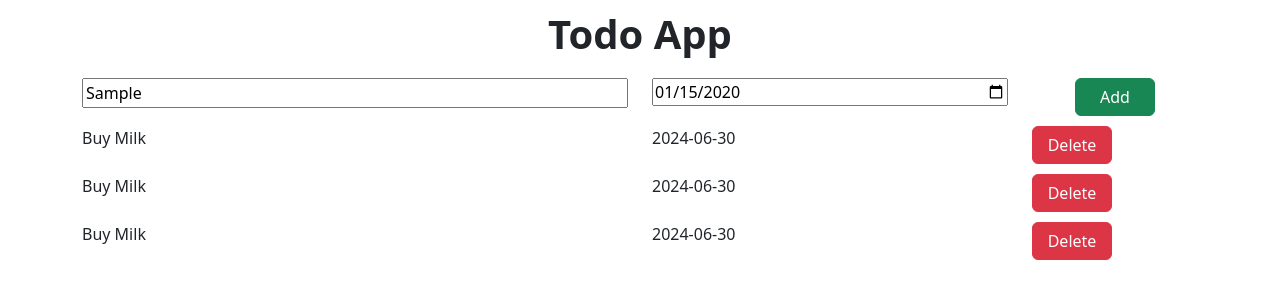
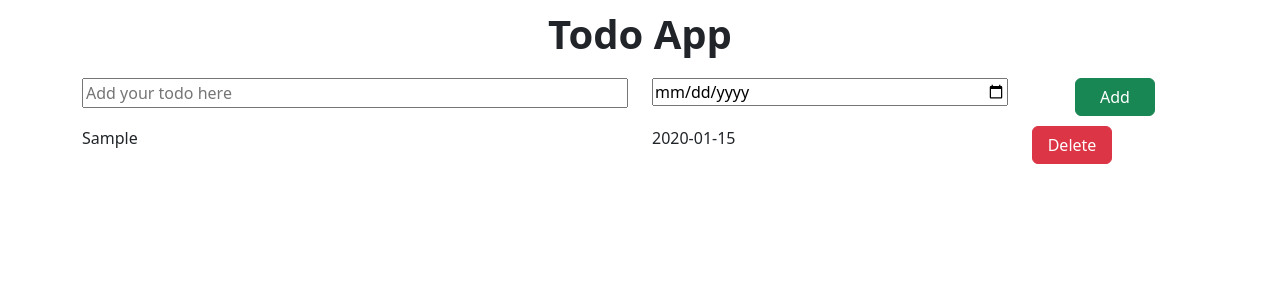
Before and after one commit to SidharthGithubb/todo-app-react, a React (Vite) app: page / in a window 1280 px wide. Both pictures are taken after typing "Sample", "2020-01-15" into the empty fields and a click on the button "Add". Shown: the top 300 px of the page. Built offline with nearby package versions, Linux system fonts and the light colour scheme.

Commit message:
Complete todo-app

```diff
--- a/src/App.jsx
+++ b/src/App.jsx
@@ -3,28 +3,35 @@ import AppName from "./components/AppName";
 import TodoItem from "./components/TodoItem";
 import "./App.css";
 import TodoItems from "./components/todoItems";
+import ErrorComponent from "./components/ErrorComponent";
+import { useState } from "react";
+function App() {
+  const [todoItems, setTodoItems] = useState([]);
+  const msg = "No items to display";
 
-function App() {
-  const todoItems = [
-    {
-      name: "Buy Milk",
-      dueDate: "2024-06-30",
-    },
-    {
-      name: "Buy Milk",
-      dueDate: "2024-06-30",
-    },
-    {
-      name: "Buy Milk",
-      dueDate: "2024-06-30",
-    },
-  ];
+  const handleNewItem = (itemName, itemDueDate) => {
+    const newItem = {
+      name: itemName,
+      dueDate: itemDueDate,
+    };
+    const newTodoItems = [...todoItems, newItem];
+    setTodoItems(newTodoItems);
+  };
+
+  const handleDeleteItem = (itemName) => {
+    const updatedItems = todoItems.filter((item) => {
+      return item.name !== itemName;
+    });
+    setTodoItems(updatedItems);
+  };
+
   return (
     <>
       <center className="todo-container">
         <AppName />
-        <AddTodo />
-        <TodoItems todoItems={todoItems} />
+        <AddTodo onNewItem={handleNewItem} />
+        {todoItems.length === 0 && <ErrorComponent message={msg} />}
+        <TodoItems todoItems={todoItems} onDeleteItem={handleDeleteItem} />
       </center>
     </>
   );
--- a/src/components/AddTodo.jsx
+++ b/src/components/AddTodo.jsx
@@ -1,15 +1,48 @@
-const AddTodo = () => {
+import { useState } from "react";
+
+const AddTodo = ({ onNewItem }) => {
+  const [todoName, setTodoName] = useState("");
+  const [todoDueDate, setTodoDueDate] = useState("");
+
+  const handleNameChange = (event) => {
+    setTodoName(event.target.value);
+  };
+
+  const handleDueDateChange = (event) => {
+    setTodoDueDate(event.target.value);
+  };
+
+  const handleAddClick = () => {
+    onNewItem(todoName, todoDueDate);
+    setTodoName("");
+    setTodoDueDate("");
+  };
   return (
     <div className="container text-center">
       <div className="row kg-row">
         <div className="col-6">
-          <input type="text" placeholder="Add your todo here" />
+          <input
+            type="text"
+            value={todoName}
+            placeholder="Add your todo here"
+            onChange={handleNameChange}
+          />
         </div>
         <div className="col-4">
-          <input type="date" />
+          <input
+            type="date"
+            value={todoDueDate}
+            onChange={handleDueDateChange}
+            required
+          />
         </div>
         <div className="col-2">
-          <button className="btn btn-success kg-button">Add</button>
+          <button
+            className="btn btn-success kg-button"
+            onClick={handleAddClick}
+          >
+            Add
+          </button>
         </div>
       </div>
     </div>
--- /dev/null
+++ b/src/components/ErrorComponent.jsx
@@ -0,0 +1,8 @@
+const ErrorComponent = ({ message }) => {
+  return (
+    <>
+      <div className="error-message">{message}</div>
+    </>
+  );
+};
+export default ErrorComponent;
--- a/src/components/TodoItem.jsx
+++ b/src/components/TodoItem.jsx
@@ -7,7 +7,12 @@ const TodoItem = (props) => {
         <div className="col-6">{todoName}</div>
         <div className="col-4">{todoDate}</div>
         <div className="col-2">
-          <button className="btn btn-danger kg-button">Delete</button>
+          <button
+            className="btn btn-danger kg-button"
+            onClick={() => props.onDeleteItem(todoName)}
+          >
+            Delete
+          </button>
         </div>
       </div>
     </div>
--- a/src/components/TodoItems.jsx
+++ b/src/components/TodoItems.jsx
@@ -1,6 +1,6 @@
 import TodoItem from "./TodoItem";
 
-const TodoItems = ({ todoItems }) => {
+const TodoItems = ({ todoItems, onDeleteItem }) => {
   return (
     <div className="items-container">
       {todoItems.map((item) => {
@@ -9,6 +9,7 @@ const TodoItems = ({ todoItems }) => {
             key={Math.random()}
             todoName={item.name}
             todoDate={item.dueDate}
+            onDeleteItem={onDeleteItem}
           />
         );
       })}
```
